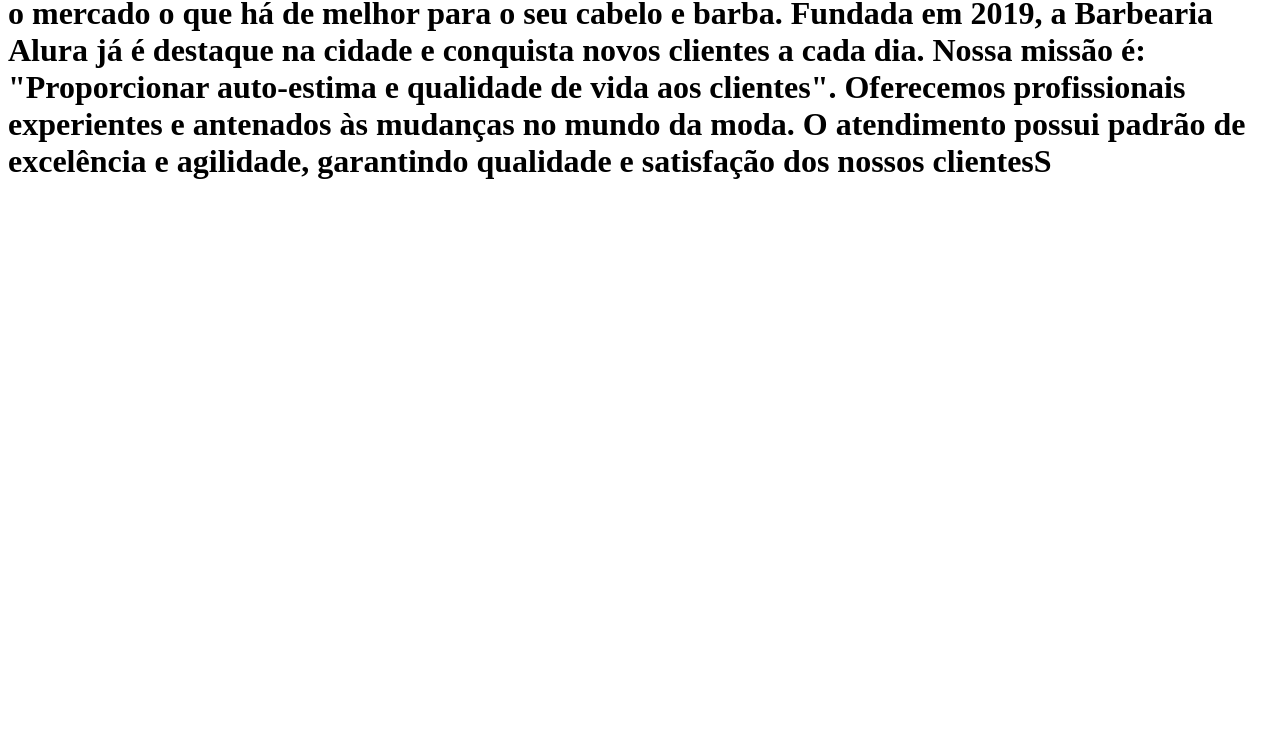
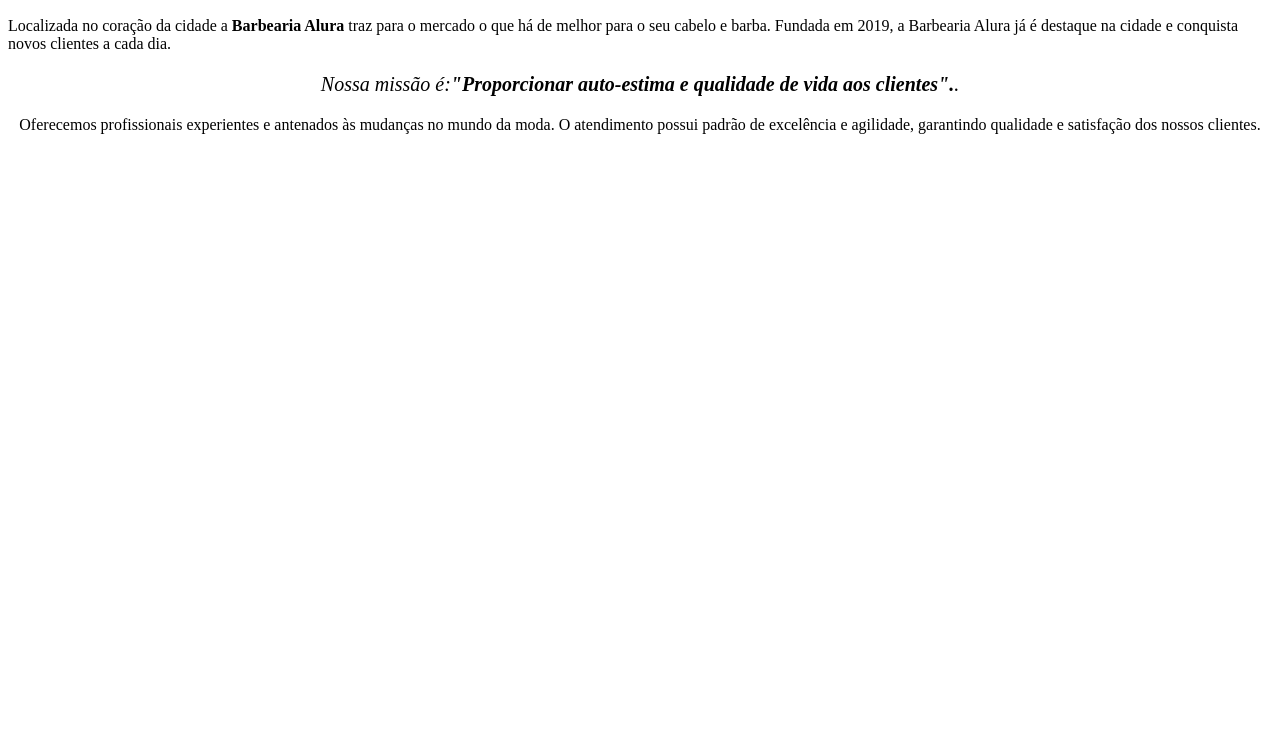
Before and after one commit to Lorena-afk/barbearia-alura, a plain HTML site: page index.html in a window 1280 px wide. Shown: the part 63-800 px from the top of the page. Drawn offline with Linux system fonts and the light colour scheme.

Commit message:
Add files via upload

```diff
--- a/index.html
+++ b/index.html
@@ -5,14 +5,19 @@
     <meta http-equiv="X-UA-Compatible" content="IE=edge">
     <meta name="viewport" content="width=device-width, initial-scale=1.0">
     <title>Barbearia Alura</title>
+    <stile>
+
+    </stile>
+
 </head>
+
 <body>
-<h1>Sobre a Barbearia Alura/h1>
+<h1 style="text-align: center; background:#cccccc ;">Sobre a Barbearia Alura</h1>
 
-    Localizada no coração da cidade a Barbearia Alura traz para o mercado o que há de melhor para o seu cabelo e barba. Fundada em 2019, a Barbearia Alura já é destaque na cidade e conquista novos clientes a cada dia.
+   <p>Localizada no coração da cidade a <strong>Barbearia Alura</strong> traz para o mercado o que há de melhor para o seu cabelo e barba. Fundada em 2019, a Barbearia Alura já é destaque na cidade e conquista novos clientes a cada dia.</p>
 
-    Nossa missão é: "Proporcionar auto-estima e qualidade de vida aos clientes".
+   <p style="font-size: 20px; text-align: center"><em>Nossa missão é:<strong>"Proporcionar auto-estima e qualidade de vida aos clientes".</strong>.</em></p>
 
-    Oferecemos profissionais experientes e antenados às mudanças no mundo da moda. O atendimento possui padrão de excelência e agilidade, garantindo qualidade e satisfação dos nossos clientesS
+   <p style="text-align: center">Oferecemos profissionais experientes e antenados às mudanças no mundo da moda. O atendimento possui padrão de excelência e agilidade, garantindo qualidade e satisfação dos nossos clientes.</p>
 </body>
 </html>
```
